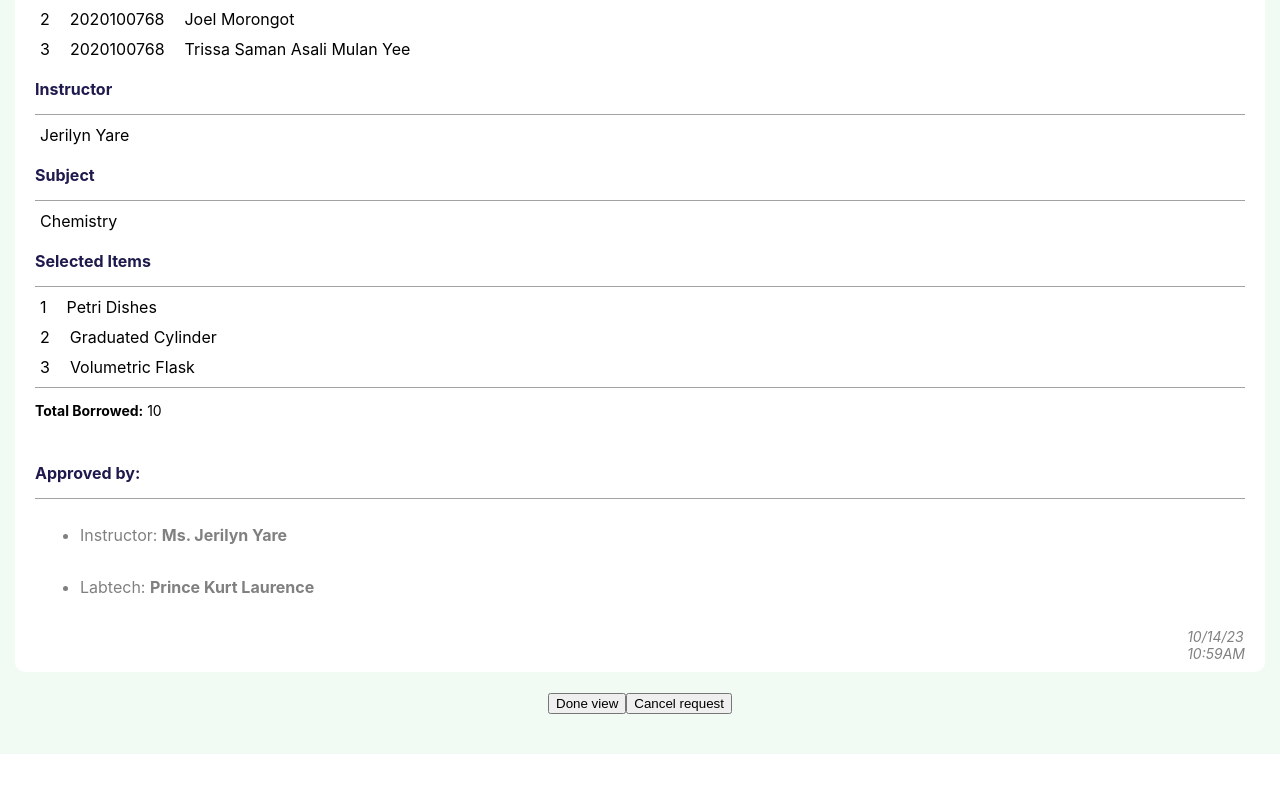
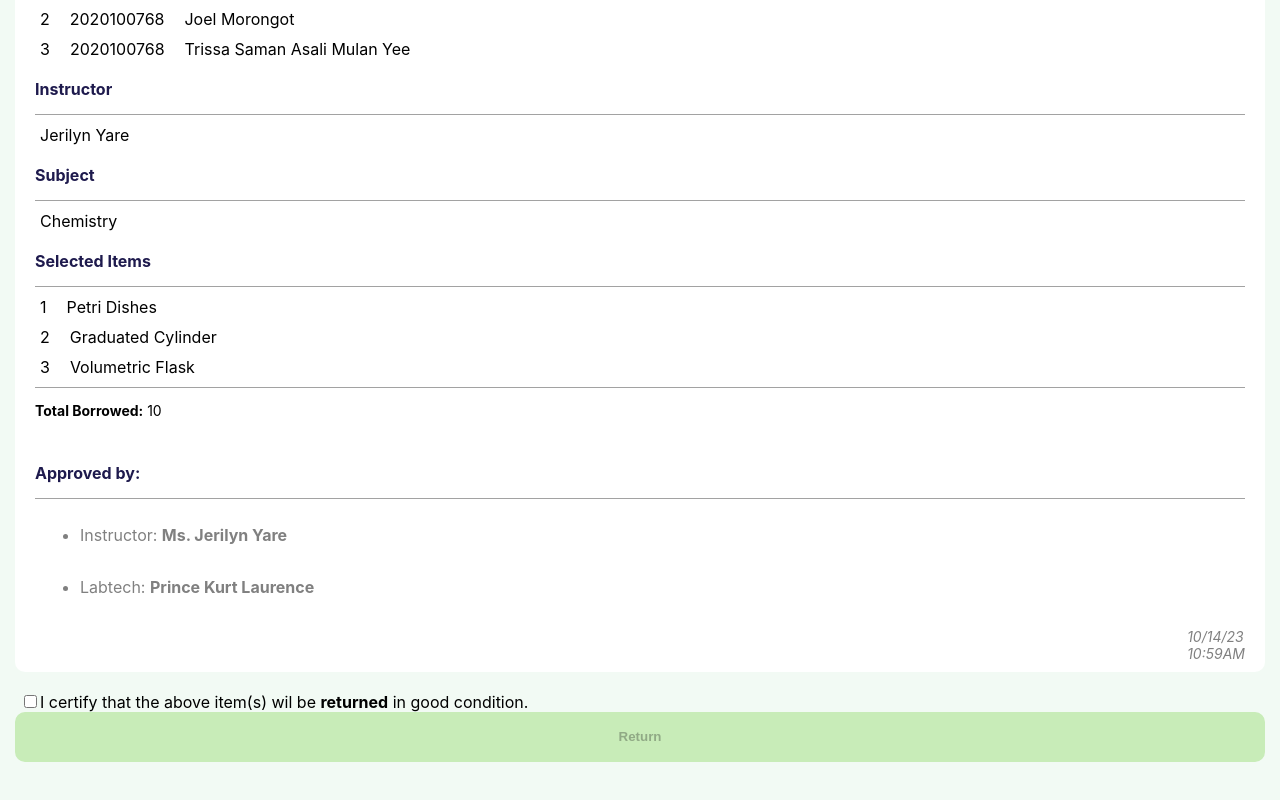
Before and after one commit to JophielP14/csmlabmanagement-ST, a React (Vite) app: page /Student/1/Transaction/1 in a window 1280 px wide. Shown: the part 374-1174 px from the top of the page. Before the commit the page ends 1128 px from the top, so only its background shows below. Built offline with nearby package versions, Linux system fonts and the light colour scheme.

Commit message:
Added basic function and styles to the button

```diff
--- a/src/App.css
+++ b/src/App.css
@@ -1662,3 +1662,27 @@ margin-right: 10px;
   margin-top: 15px;
   flex-direction: column;
   }
+
+.bigButton {
+  display: flex;
+  height: 50px;
+  padding: 9px 38px;
+  justify-content: center;
+  align-items: center;
+  border-radius: 10px;
+  border-width: 0px;
+  text-align: center;
+  align-self: stretch;
+
+  font-weight: 700;
+  margin: 0px 15px 15px 15px;
+
+}
+
+.buttonsCont {
+  display: flex;
+  flex-direction: column;
+  padding: 0px 15px;
+  padding-bottom: 20px;
+  width: 100%;
+}
--- a/src/pages/student/transactionView/Transaction.tsx
+++ b/src/pages/student/transactionView/Transaction.tsx
@@ -2,8 +2,12 @@ import { Link } from 'react-router-dom';
 import KeyboardBackspaceIcon from '@mui/icons-material/KeyboardBackspace';
 import header from '../../../assets/headerlogo.png'
 import AccountCircleOutlinedIcon from '@mui/icons-material/AccountCircleOutlined';
+import { useState } from 'react';
 
-function Transaction() {
+function STransaction() {
+
+  const [isChecked, setIsChecked] = useState(false);
+
   const studentDetails = {
     idNumber: 201854265,
     name: "Sofia Dara Alilin",
@@ -13,7 +17,7 @@ function Transaction() {
 
   const receiptContent = {
     id: "1000",
-    status: "Pending",
+    status: "On Borrow",
     date: "10/14/23",
     time: "10:59AM",
     instructor: "Jerilyn Yare",
@@ -45,7 +49,30 @@ function Transaction() {
     },
   ];
 
+  const handleDoneView = () => {
+    // Handle Done View logic
+    console.log('Done View clicked');
+  };
 
+  const handleCancelRequest = () => {
+    // Handle Cancel Request logic
+    console.log('Cancel Request clicked');
+  };
+
+
+  const handleCheckboxChange = () => {
+    setIsChecked(!isChecked);
+  };
+
+  const handleReturn = () => {
+    if (isChecked) {
+      // Handle Return logic when checkbox is checked
+      console.log('Return clicked');
+    } else {
+      // Optionally, provide feedback that checkbox needs to be checked
+      console.log('Please check the checkbox before returning.');
+    }
+  };
 
   let backgroundColor = "";
   let buttons = null;
@@ -57,8 +84,20 @@ function Transaction() {
       color = "#D9A92E";
       buttons = (
         <>
-          <button>Done view</button>
-          <button>Cancel request</button>
+          <button
+            onClick={handleDoneView}
+            className="bigButton"
+            style={{ backgroundColor: "#C8ECB8" }}
+          >
+            Done view
+          </button>
+          <button
+            onClick={handleCancelRequest}
+            className="bigButton"
+            style={{ backgroundColor: "#ECC4B8" }}
+          >
+            Cancel request
+          </button>
         </>
       );
       break;
@@ -66,7 +105,28 @@ function Transaction() {
     case "On Borrow":
       backgroundColor = "#D9FFD8";
       color = "#00360C";
-      buttons = <button>Return</button>;
+      buttons = (
+        <>
+          {receiptContent.status === "On Borrow" && (
+            <label>
+              <input
+                type="checkbox"
+                checked={isChecked}
+                onChange={handleCheckboxChange}
+              />
+              I certify that the above item(s) wil be <b>returned</b> in good condition.
+            </label>
+          )}
+          <button
+            onClick={handleReturn}
+            className="bigButton"
+            style={{ backgroundColor: "#C8ECB8" }}
+            disabled={!isChecked}
+          >
+            Return
+          </button>
+        </>
+      );
       break;
 
     case "Pending Return":
@@ -78,7 +138,7 @@ function Transaction() {
     case "Completed":
       backgroundColor = "#D9FFD8";
       color = "#00360C";
-      buttons = <button>Done view</button>;
+      buttons = <button onClick={handleDoneView}>Done view</button>;
       break;
 
     case "Rejected":
@@ -89,6 +149,7 @@ function Transaction() {
     default:
       break;
   }
+
 
   return (
     <div className="Container">
@@ -224,9 +285,9 @@ function Transaction() {
       </div>
 
       {/* Buttons with no function pa */}
-      {buttons && <div>{buttons}</div>}
+      {buttons && <div className="buttonsCont">{buttons}</div>}
     </div>
   );
 }
 
-export default Transaction;
+export default STransaction;
```
